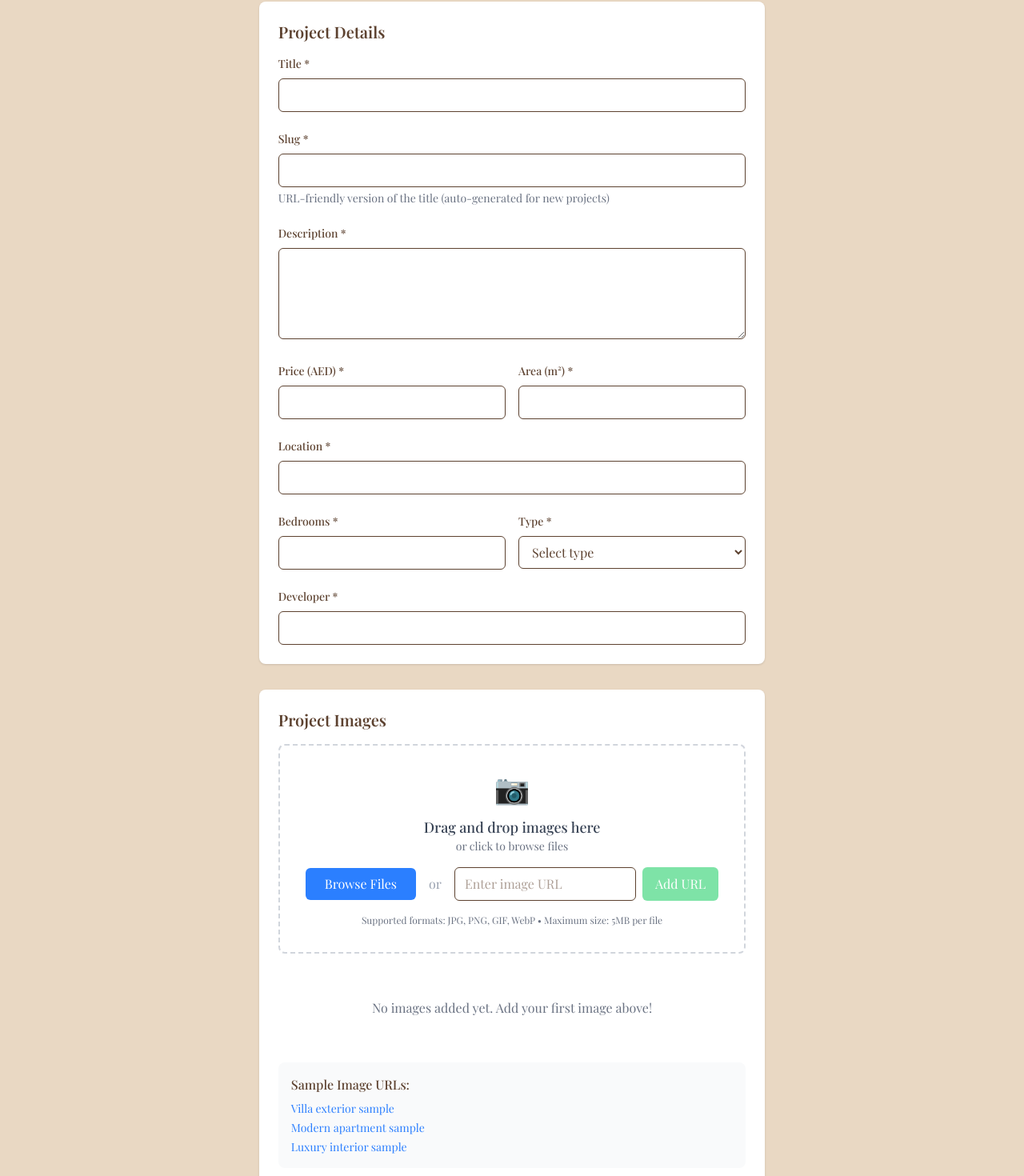
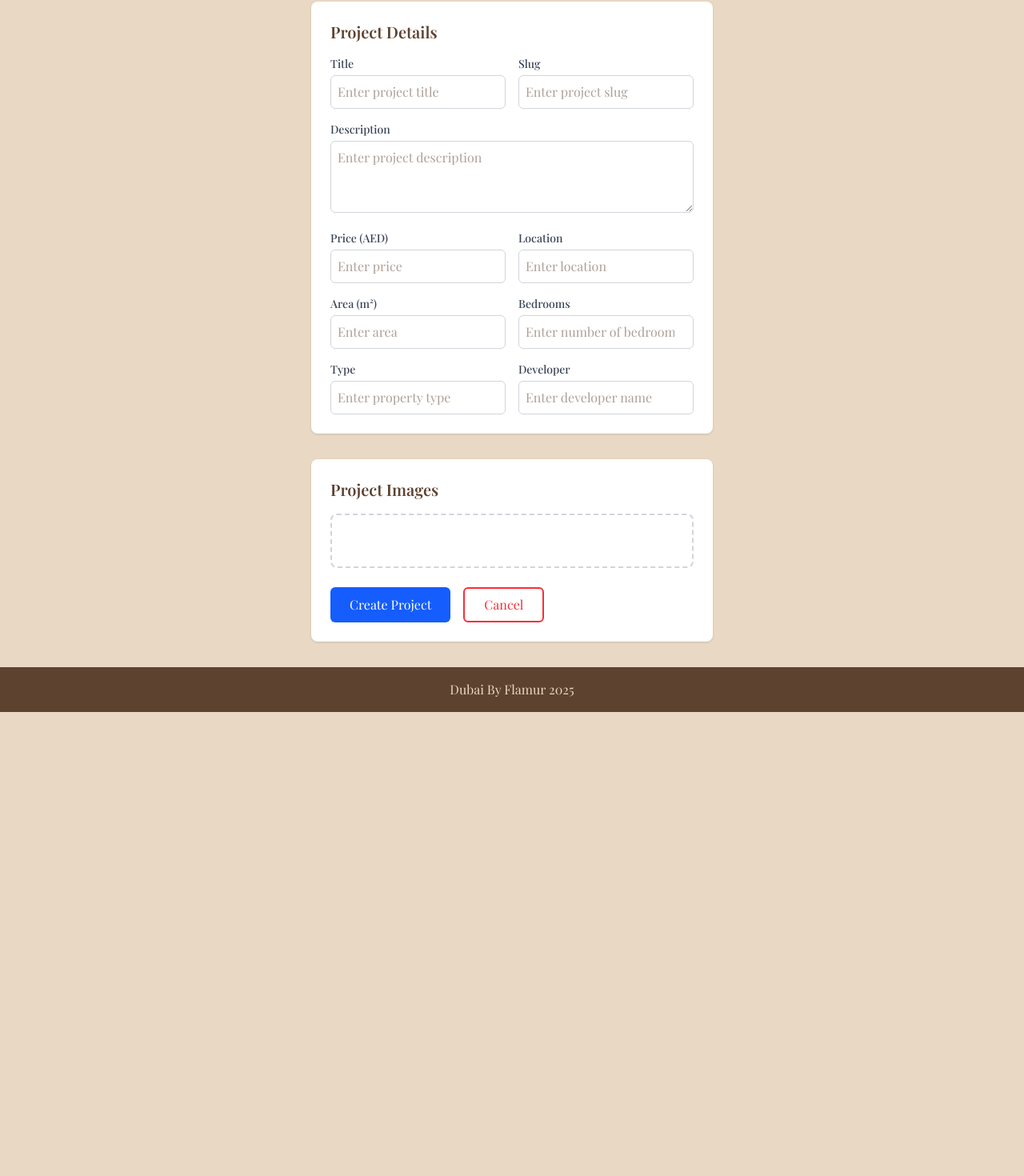
Before and after one commit to Andigashi1/real-estate, a Next.js app: page /admin/new in a window 1280 px wide. Shown: the part 98-1568 px from the top of the page at 80% size. After the commit the page ends 988 px from the top, so only its background shows below. Built offline with nearby package versions, Linux system fonts and the light colour scheme; a web font is replaced by a local one.

Commit message:
fixed image upload issues

```diff
--- a/app/admin/edit/[id]/page.jsx
+++ /dev/null
@@ -1,7 +0,0 @@
-import ProjectForm from "@/app/components/ProjectForm"
-
-const page = ({params}) => {
-  return <ProjectForm params={params}/>
-}
-
-export default page
--- a/app/api/admin/projects/[id]/images/upload/route.js
+++ b/app/api/admin/projects/[id]/images/upload/route.js
@@ -9,26 +9,28 @@ export async function POST(request, { params }) {
     const formData = await request.formData();
     const file = formData.get('image');
 
-    if (!file) {
-      return NextResponse.json({ error: 'No file received' }, { status: 400 });
+    if (!file || typeof file === 'string') {
+      return NextResponse.json({ error: 'Invalid file received' }, { status: 400 });
     }
 
-    const blob = await put(file.name, file, {
-      access: 'public',
-    });
+    // Upload file to Vercel Blob
+    const blob = await put(file.name, file, { access: 'public' });
 
-    const imageUrl = blob.url;
+    if (!blob?.url) {
+      return NextResponse.json({ error: 'Upload failed' }, { status: 500 });
+    }
 
-    const newImage = await prisma.image.create({
+    // Save the image URL to your DB
+    const image = await prisma.image.create({
       data: {
-        url: imageUrl,
+        url: blob.url,
         projectId: parseInt(params.id),
       },
     });
 
-    return NextResponse.json(newImage, { status: 200 });
+    return NextResponse.json(image, { status: 201 });
   } catch (error) {
-    console.error('Upload error:', error);
-    return NextResponse.json({ error: 'Upload failed' }, { status: 500 });
+    console.error('Upload failed:', error);
+    return NextResponse.json({ error: 'Server error during upload' }, { status: 500 });
   }
 }
--- a/app/components/ProjectForm.jsx
+++ b/app/components/ProjectForm.jsx
@@ -133,7 +133,6 @@ export default function ProjectForm({ params }) {
         if (!file.type.startsWith('image/')) continue;
         if (file.size > 5 * 1024 * 1024) continue;
 
-        if (!isEdit) {
         const previewUrl = URL.createObjectURL(file);
         setImages(prev => [...prev, {
           id: Date.now() + Math.random(),
@@ -142,13 +141,15 @@ export default function ProjectForm({ params }) {
           isNew: true,
           isLocal: true
         }]);
-        } else {
+
+        if (isEdit) {
           const formData = new FormData();
           formData.append('image', file);
           const res = await fetch(`/api/admin/projects/${params.id}/images/upload`, {
             method: 'POST',
             body: formData
           });
+
           if (res.ok) {
             const newImage = await res.json();
             setImages(prev => [...prev, newImage]);
@@ -217,16 +218,14 @@ export default function ProjectForm({ params }) {
           if (img.isLocal && img.file) {
             const formData = new FormData();
             formData.append('image', img.file);
-            await fetch(`/api/admin/projects/${project.id}/images/upload`, {
+            const uploadResponse = await fetch(`/api/admin/projects/${project.id}/images/upload`, {
               method: 'POST',
               body: formData,
             });
-          } else if (img.url && !img.isLocal) {
-            await fetch(`/api/admin/projects/${project.id}/images`, {
-              method: 'POST',
-              headers: { 'Content-Type': 'application/json' },
-              body: JSON.stringify({ url: img.url }),
-            });
+            if (!uploadResponse.ok) {
+              console.error(`Failed to upload image ${img.file.name}`);
+              alert(`Failed to upload image: ${img.file.name}`);
+            }
           }
         }
       }
@@ -258,149 +257,118 @@ export default function ProjectForm({ params }) {
         {/* Project Details Section */}
         <div className="bg-white p-6 rounded-lg shadow">
           <h2 className="text-xl font-semibold mb-4">Project Details</h2>
-
-          <div className="space-y-6">
+          <div className="grid grid-cols-1 md:grid-cols-2 gap-4">
             <div>
-              <label className="block text-sm font-medium mb-2">
-                Title *
-              </label>
+              <label htmlFor="title" className="block text-sm font-medium text-gray-700 mb-1">Title</label>
               <input
                 type="text"
+                id="title"
                 name="title"
                 value={formData.title}
                 onChange={handleChange}
                 required
-                className="w-full px-3 py-2 border rounded-md focus:outline-none focus:ring-2 focus:ring-blue-500"
+                className="w-full p-2 border border-gray-300 rounded-md"
+                placeholder="Enter project title"
               />
             </div>
-
             <div>
-              <label className="block text-sm font-medium mb-2">
-                Slug *
-              </label>
+              <label htmlFor="slug" className="block text-sm font-medium text-gray-700 mb-1">Slug</label>
               <input
                 type="text"
+                id="slug"
                 name="slug"
                 value={formData.slug}
                 onChange={handleChange}
                 required
-                className="w-full px-3 py-2 border rounded-md focus:outline-none focus:ring-2 focus:ring-blue-500"
+                className="w-full p-2 border border-gray-300 rounded-md"
+                placeholder="Enter project slug"
+                disabled={isEdit}
               />
-              <p className="text-sm text-gray-500 mt-1">
-                URL-friendly version of the title (auto-generated for new projects)
-              </p>
             </div>
-
-            <div>
-              <label className="block text-sm font-medium mb-2">
-                Description *
-              </label>
+            <div className="md:col-span-2">
+              <label htmlFor="description" className="block text-sm font-medium text-gray-700 mb-1">Description</label>
               <textarea
+                id="description"
                 name="description"
                 value={formData.description}
                 onChange={handleChange}
-                required
-                rows={4}
-                className="w-full px-3 py-2 border rounded-md focus:outline-none focus:ring-2 focus:ring-blue-500"
-              />
+                rows="3"
+                className="w-full p-2 border border-gray-300 rounded-md"
+                placeholder="Enter project description"
+              ></textarea>
             </div>
-
-            <div className="grid grid-cols-2 gap-4">
             <div>
-                <label className="block text-sm font-medium mb-2">
-                  Price (AED) *
-                </label>
+              <label htmlFor="price" className="block text-sm font-medium text-gray-700 mb-1">Price (AED)</label>
               <input
                 type="number"
+                id="price"
                 name="price"
                 value={formData.price}
                 onChange={handleChange}
                 required
-                  min="0"
-                  step="0.01"
-                  className="w-full px-3 py-2 border rounded-md focus:outline-none focus:ring-2 focus:ring-blue-500"
+                className="w-full p-2 border border-gray-300 rounded-md"
+                placeholder="Enter price"
               />
             </div>
-
             <div>
-                <label className="block text-sm font-medium mb-2">
-                  Area (m²) *
-                </label>
-                <input
-                  type="number"
-                  name="area"
-                  value={formData.area}
-                  onChange={handleChange}
-                  required
-                  min="0"
-                  step="0.01"
-                  className="w-full px-3 py-2 border rounded-md focus:outline-none focus:ring-2 focus:ring-blue-500"
-                />
-              </div>
-            </div>
-
-            <div>
-              <label className="block text-sm font-medium mb-2">
-                Location *
-              </label>
+              <label htmlFor="location" className="block text-sm font-medium text-gray-700 mb-1">Location</label>
               <input
                 type="text"
+                id="location"
                 name="location"
                 value={formData.location}
                 onChange={handleChange}
                 required
-                className="w-full px-3 py-2 border rounded-md focus:outline-none focus:ring-2 focus:ring-blue-500"
+                className="w-full p-2 border border-gray-300 rounded-md"
+                placeholder="Enter location"
               />
             </div>
-
-            <div className="grid grid-cols-2 gap-4">
             <div>
-                <label className="block text-sm font-medium mb-2">
-                  Bedrooms *
-                </label>
+              <label htmlFor="area" className="block text-sm font-medium text-gray-700 mb-1">Area (m²)</label>
               <input
                 type="number"
+                id="area"
+                name="area"
+                value={formData.area}
+                onChange={handleChange}
+                className="w-full p-2 border border-gray-300 rounded-md"
+                placeholder="Enter area"
+              />
+            </div>
+            <div>
+              <label htmlFor="bedrooms" className="block text-sm font-medium text-gray-700 mb-1">Bedrooms</label>
+              <input
+                type="number"
+                id="bedrooms"
                 name="bedrooms"
                 value={formData.bedrooms}
                 onChange={handleChange}
-                  required
-                  min="1"
-                  className="w-full px-3 py-2 border rounded-md focus:outline-none focus:ring-2 focus:ring-blue-500"
+                className="w-full p-2 border border-gray-300 rounded-md"
+                placeholder="Enter number of bedrooms"
               />
             </div>
-
             <div>
-                <label className="block text-sm font-medium mb-2">
-                  Type *
-                </label>
-                <select
+              <label htmlFor="type" className="block text-sm font-medium text-gray-700 mb-1">Type</label>
+              <input
+                type="text"
+                id="type"
                 name="type"
                 value={formData.type}
                 onChange={handleChange}
-                  required
-                  className="w-full px-3 py-2 border rounded-md focus:outline-none focus:ring-2 focus:ring-blue-500"
-                >
-                  <option value="">Select type</option>
-                  <option value="apartment">Apartment</option>
-                  <option value="villa">Villa</option>
-                  <option value="townhouse">Townhouse</option>
-                  <option value="penthouse">Penthouse</option>
-                  <option value="studio">Studio</option>
-                </select>
+                className="w-full p-2 border border-gray-300 rounded-md"
+                placeholder="Enter property type"
+              />
             </div>
-            </div>
-
             <div>
-              <label className="block text-sm font-medium mb-2">
-                Developer *
-              </label>
+              <label htmlFor="developer" className="block text-sm font-medium text-gray-700 mb-1">Developer</label>
               <input
                 type="text"
+                id="developer"
                 name="developer"
                 value={formData.developer}
                 onChange={handleChange}
-                required
-                className="w-full px-3 py-2 border rounded-md focus:outline-none focus:ring-2 focus:ring-blue-500"
+                className="w-full p-2 border border-gray-300 rounded-md"
+                placeholder="Enter developer name"
               />
             </div>
           </div>
@@ -412,78 +380,14 @@ export default function ProjectForm({ params }) {
 
           {/* Drag and Drop Zone */}
           <div
-            className={`border-2 border-dashed rounded-lg p-8 text-center mb-6 transition-colors ${
-              dragActive
-                ? 'border-blue-500 bg-blue-50'
-                : 'border-gray-300 hover:border-gray-400'
-            }`}
+            className={`border-2 border-dashed rounded-lg p-8 text-center mb-6 transition-colors ${dragActive ? 'border-blue-500 bg-blue-50' : 'border-gray-300 hover:border-gray-400'}`}
             onDragEnter={handleDrag}
             onDragLeave={handleDrag}
             onDragOver={handleDrag}
             onDrop={handleDrop}
           >
-            <div className="space-y-4">
-              <div className="text-4xl text-gray-400">📷</div>
-              <div>
-                <p className="text-lg font-medium text-gray-700">
-                  Drag and drop images here
-                </p>
-                <p className="text-sm text-gray-500">
-                  or click to browse files
-                </p>
+            {/* Drag and Drop UI */}
           </div>
-
-              <div className="flex flex-col sm:flex-row gap-4 justify-center items-center">
-                <input
-                  type="file"
-                  multiple
-                  accept="image/*"
-                  onChange={handleFileInput}
-                  className="hidden"
-                  id="file-input"
-                />
-                <label
-                  htmlFor="file-input"
-                  className="bg-blue-500 hover:bg-blue-600 text-white px-6 py-2 rounded-md cursor-pointer"
-                >
-                  Browse Files
-                </label>
-
-                <span className="text-gray-400">or</span>
-
-                <div className="flex gap-2">
-                  <input
-                    type="url"
-                    value={newImageUrl}
-                    onChange={(e) => setNewImageUrl(e.target.value)}
-                    placeholder="Enter image URL"
-                    className="px-3 py-2 border rounded-md focus:outline-none focus:ring-2 focus:ring-blue-500"
-                  />
-                  <button
-                    type="button"
-                    onClick={addImage}
-                    disabled={imagesLoading || !newImageUrl.trim()}
-                    className="bg-green-500 hover:bg-green-600 text-white px-4 py-2 rounded-md disabled:opacity-50"
-                  >
-                    Add URL
-                  </button>
-                </div>
-              </div>
-
-              <p className="text-xs text-gray-500">
-                Supported formats: JPG, PNG, GIF, WebP • Maximum size: 5MB per file
-              </p>
-            </div>
-          </div>
-
-          {imagesLoading && (
-            <div className="text-center py-4">
-              <div className="inline-flex items-center gap-2">
-                <div className="animate-spin rounded-full h-4 w-4 border-b-2 border-blue-600"></div>
-                <span>Uploading images...</span>
-              </div>
-            </div>
-          )}
 
           {/* Images Grid */}
           <div className="grid grid-cols-1 md:grid-cols-2 lg:grid-cols-3 gap-4">
@@ -508,51 +412,10 @@ export default function ProjectForm({ params }) {
                   </button>
                 </div>
                 <div className="p-2 bg-gray-50">
-                  <div className="flex items-center gap-2">
-                    {image.isLocal && <span className="text-xs bg-blue-100 text-blue-800 px-2 py-1 rounded">Local</span>}
-                    {image.url && !image.isLocal && <span className="text-xs bg-green-100 text-green-800 px-2 py-1 rounded">URL</span>}
-                  </div>
-                  <p className="text-xs text-gray-600 truncate mt-1">
-                    {image.file ? image.file.name : image.url}
-                  </p>
+                  {/* Label for image status */}
                 </div>
               </div>
             ))}
-          </div>
-
-          {images.length === 0 && (
-            <div className="text-center py-8 text-gray-500">
-              No images added yet. Add your first image above!
-            </div>
-          )}
-
-          {/* Sample URLs */}
-          <div className="mt-6 p-4 bg-gray-50 rounded-lg">
-            <h3 className="font-medium mb-2">Sample Image URLs:</h3>
-            <div className="space-y-1 text-sm">
-              <button
-                type="button"
-                onClick={() => setNewImageUrl('https://images.unsplash.com/photo-1564013799919-ab600027ffc6?w=800')}
-                className="block text-blue-500 hover:text-blue-700"
-              >
-                Villa exterior sample
-              </button>
-              <button
-                type="button"
-                onClick={() => setNewImageUrl('https://images.unsplash.com/photo-1512917774080-9991f1c4c750?w=800')}
-                className="block text-blue-500 hover:text-blue-700"
-              >
-                Modern apartment sample
-              </button>
-              <button
-                type="button"
-                onClick={() => setNewImageUrl('https://images.unsplash.com/photo-1586023492125-27b2c045efd7?w=800')}
-                className="block text-blue-500 hover:text-blue-700"
-              >
-                Luxury interior sample
-              </button>
-            </div>
-          </div>
           </div>
 
           {/* Submit Buttons */}
@@ -573,6 +436,7 @@ export default function ProjectForm({ params }) {
               Cancel
             </button>
           </div>
+        </div>
       </form>
     </div>
   );
--- a/app/components/PropertyCard.jsx
+++ b/app/components/PropertyCard.jsx
@@ -18,8 +18,7 @@ const PropertyCard = ({ property }) => {
     return `${bedrooms} BR`;
   };
 
-  const imageUrl =
-    property.images?.[0]?.url || '/api/placeholder/400/300';
+  const imageUrl = property.images?.[0]?.url || 'https://via.placeholder.com/300x200?text=No+Image+Available';
 
   return (
     <Link href={`/projects/${property.id}`} className="group">
```
Lines whose indentation alone changed are shown as unchanged.
